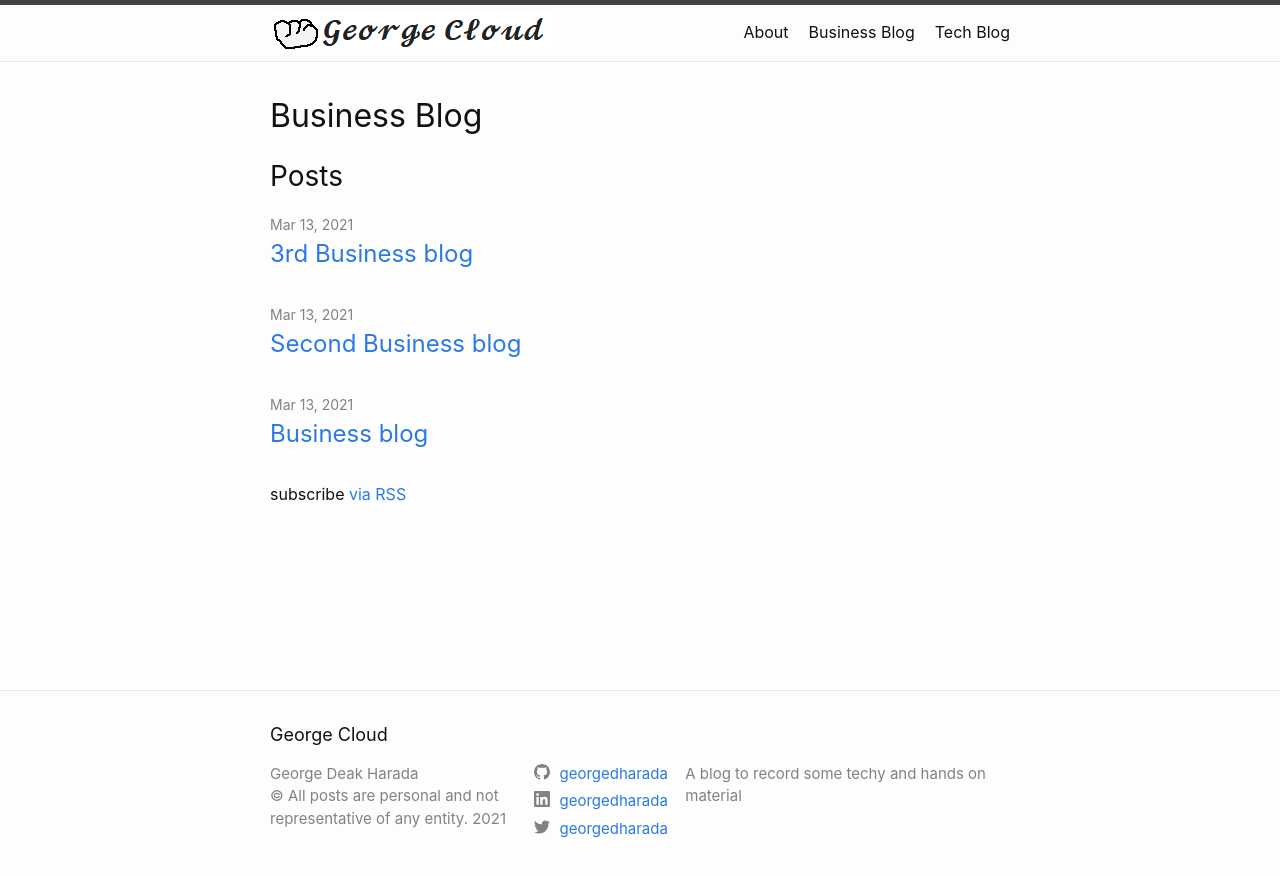
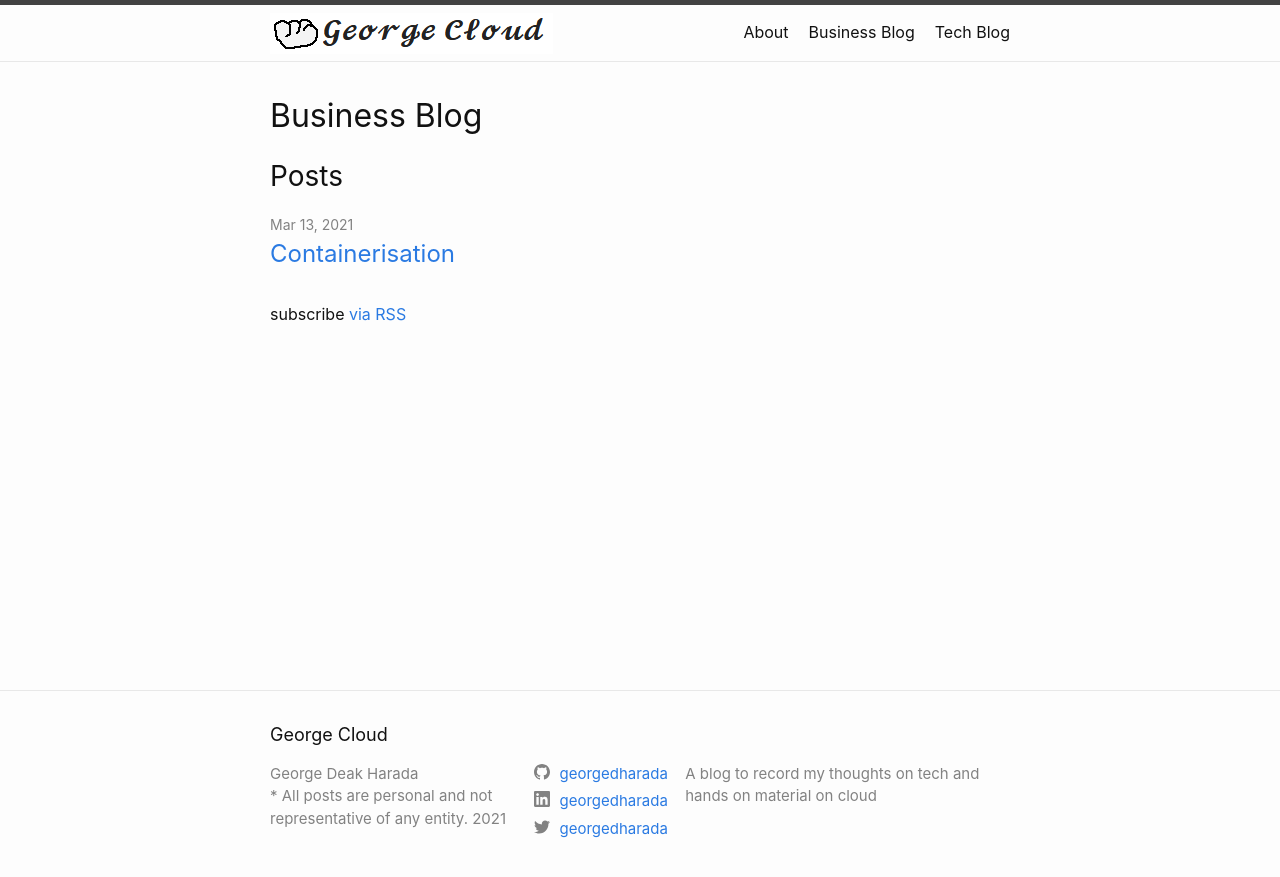
Before and after one commit to georgeDharada/blog, a Jekyll site: the page built from blog-business/index.markdown, in a window 1280 px wide. Shown: the top 877 px of the page. Built offline with Jekyll 4.4.1, drawn with Linux system fonts in a browser that asks for light colours.

Commit message:
Container blog

```diff
--- a/_config.yml
+++ b/_config.yml
@@ -21,7 +21,7 @@
 title: George Cloud
 # email: gharada@au1.ibm.com
 description: >- # this means to ignore newlines until "baseurl:"
-  A blog to record some techy and hands on material
+  A blog to record my thoughts on tech and hands on material on cloud
 baseurl: "/blog" # the subpath of your site, e.g. /blog
 url: "https://georgedharada.github.io" # the base hostname & protocol for your site, e.g. http://example.com
 twitter_username: georgedharada
@@ -36,7 +36,7 @@ linkedin_username: georgedharada
 # New fields not defaulted by jekyll new with the minima theme
 # Add a copyright. A copyright symble and year will be added automatically
 # copyright: Company Name, Inc.
-copyright: "All posts are personal and not representative of any entity."
+copyright: "* All posts are personal and not representative of any entity."
 # title-logo is a new field that, when used, displays a logo
 # instead of custom text. Ideally, image is 50px high and takes up
 # minimal horizontal space. Tested with a new root "images" folder e.g.:
--- a/_includes/footer.html
+++ b/_includes/footer.html
@@ -19,7 +19,8 @@
             <li><a class="u-email" href="mailto:{{ site.email }}">{{ site.email }}</a></li>
             {%- endif -%}
             {%- if site.copyright -%}
-            <li>&copy; {{ site.copyright }} {{ 'now' | date: "%Y" }}</li>
+            <!-- <li>&copy; {{ site.copyright }} {{ 'now' | date: "%Y" }}</li> -->
+            <li>{{ site.copyright }} {{ 'now' | date: "%Y" }}</li>
             {%- endif -%}
         </ul>
       </div>
--- a/blog-business/_posts/2021-03-13-first-business-blog.markdown
+++ /dev/null
@@ -1,7 +0,0 @@
----
-layout: post
-title:  "Business blog"
-date:   2021-03-13 21:01:54 +1100
-category: Business
----
-Welcome to this business blog
--- a/blog-business/_posts/2021-03-13-second-business.markdown
+++ /dev/null
@@ -1,7 +0,0 @@
----
-layout: post
-title:  "Second Business blog"
-date:   2021-03-13 22:01:54 +1100
-category: Business
----
-Welcome to this secondbusiness blog
--- a/blog-business/_posts/2021-03-13-third-business.markdown
+++ /dev/null
@@ -1,7 +0,0 @@
----
-layout: post
-title:  "3rd Business blog"
-date:   2021-03-13 22:01:54 +1100
-category: Business
----
-Welcome to this 3rd business blog
```
Also changed, not shown: blog-business/_posts/2021-03-13-containerise.markdown (added, +23 -0 lines), blog-tech/_posts/2021-03-13-first-tech-blog.markdown (deleted, +0 -7 lines), blog-tech/_posts/2021-03-13-openshift.markdown (added, +31 -0 lines), blog-tech/_posts/2021-03-13-second-tech-blog.markdown (deleted, +0 -7 lines), _posts/2021-03-11-welcome-to-blog.markdown (renamed from _posts/2021-03-11-welcome-to-jekyll.markdown), images/openshift1.png (added).
